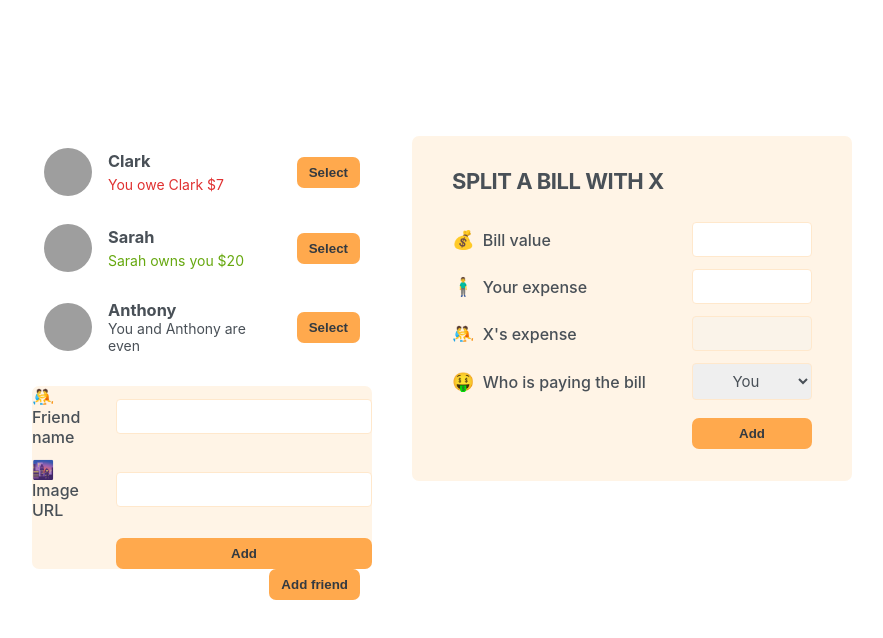
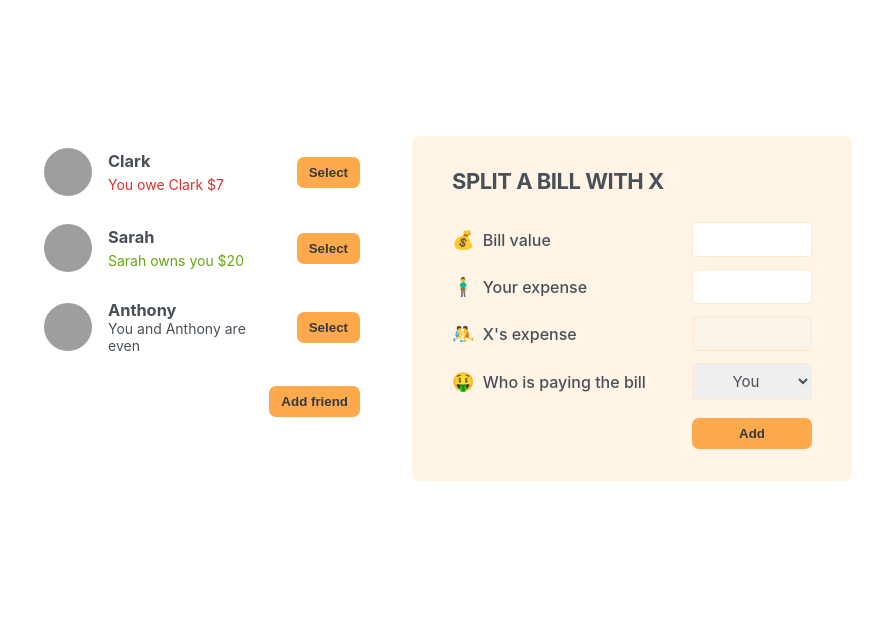
Before and after one commit to GreatOsa/eat-n-split, a React (Create React App) app: page / in a window 1280 px wide. Shown: the top 638 px of the page, without its empty margins (198-1081 px from the left). Built offline with nearby package versions, Linux system fonts and the light colour scheme; grey boxes are pictures that could not be loaded.

Commit message:
Displaying the new friend form

```diff
--- a/src/App.js
+++ b/src/App.js
@@ -1,3 +1,5 @@
+import { useState } from "react";
+
 const initialFriends = [
   {
     id: 118836,
@@ -19,13 +21,28 @@
   },
 ];
 
+function Button({ children, onClick }) {
+  return (
+    <button className="button" onClick={onClick}>
+      {children}
+    </button>
+  );
+}
+
 export default function App() {
+  const [showAddFriend, setShowAddFriend] = useState(false);
+  function handleShowAddFriend() {
+    setShowAddFriend(!showAddFriend);
+  }
+
   return (
     <div className="app">
       <div className="sidebar">
         <FriendList />
-        <FormAddFriend />
-        <Button>Add friend</Button>
+        {showAddFriend && <FormAddFriend />}
+        <Button onClick={handleShowAddFriend}>
+          {showAddFriend ? "Close" : "Add friend"}
+        </Button>
       </div>
       <FormSplitBill />
     </div>
@@ -62,10 +79,6 @@
       <Button>Select</Button>
     </li>
   );
-}
-
-function Button({ children }) {
-  return <button className="button">{children}</button>;
 }
 
 function FormAddFriend() {
```
